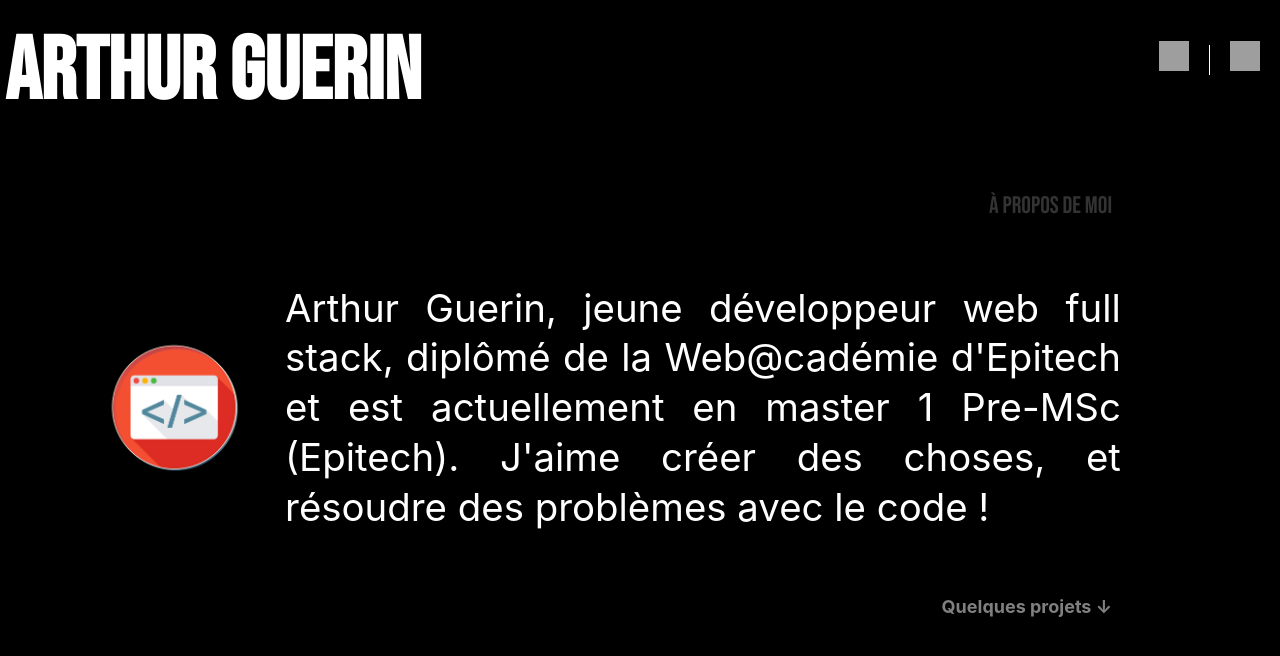
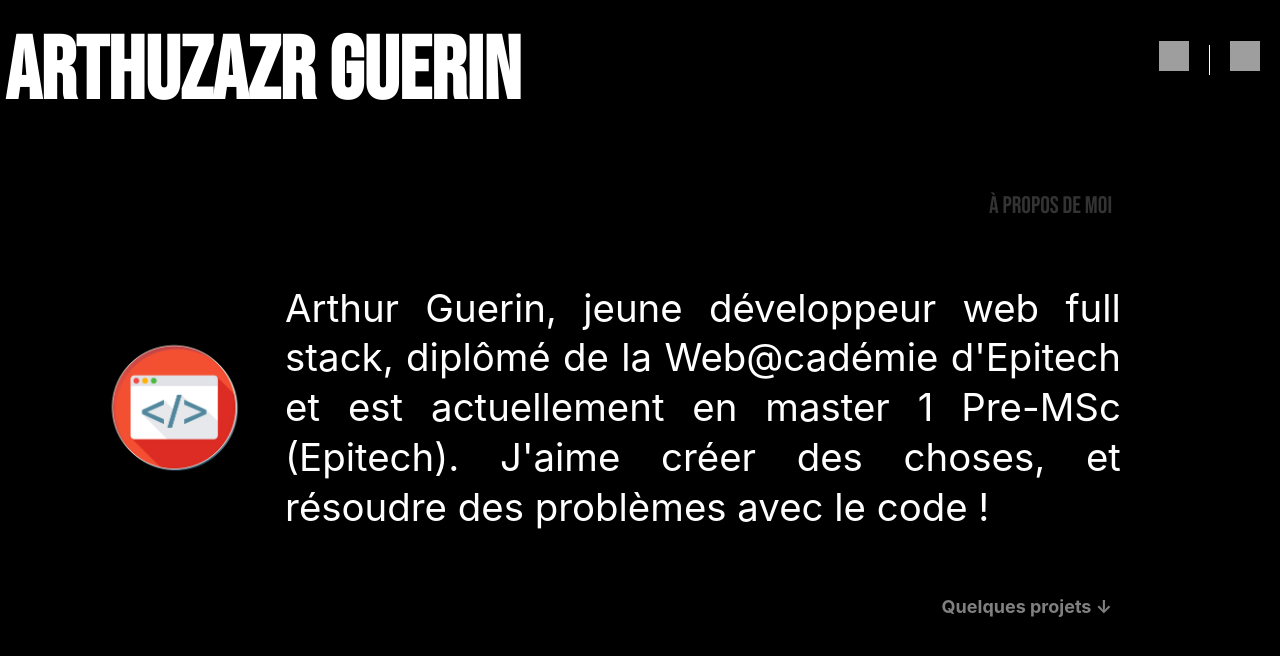
Before and after one commit to Arthuros727/portfoliov2, a React (Create React App) app in the folder arthur-guerin-portfolio/: page / in a window 1280 px wide. Shown: the top 656 px of the page. Built offline with nearby package versions, Linux system fonts and the light colour scheme; grey boxes are pictures that could not be loaded.

Commit message:
commit auto

```diff
--- a/arthur-guerin-portfolio/src/components/Header.js
+++ b/arthur-guerin-portfolio/src/components/Header.js
@@ -7,7 +7,7 @@ const Header = () => {
     return (
       <header className="header">
         <div className="left-section">
-          <h1>Arthur Guerin</h1>
+          <h1>Arthuzazr Guerin</h1>
         </div>
         <div className="right-section">
           <a href="mailto:tonemail@example.com">
```
